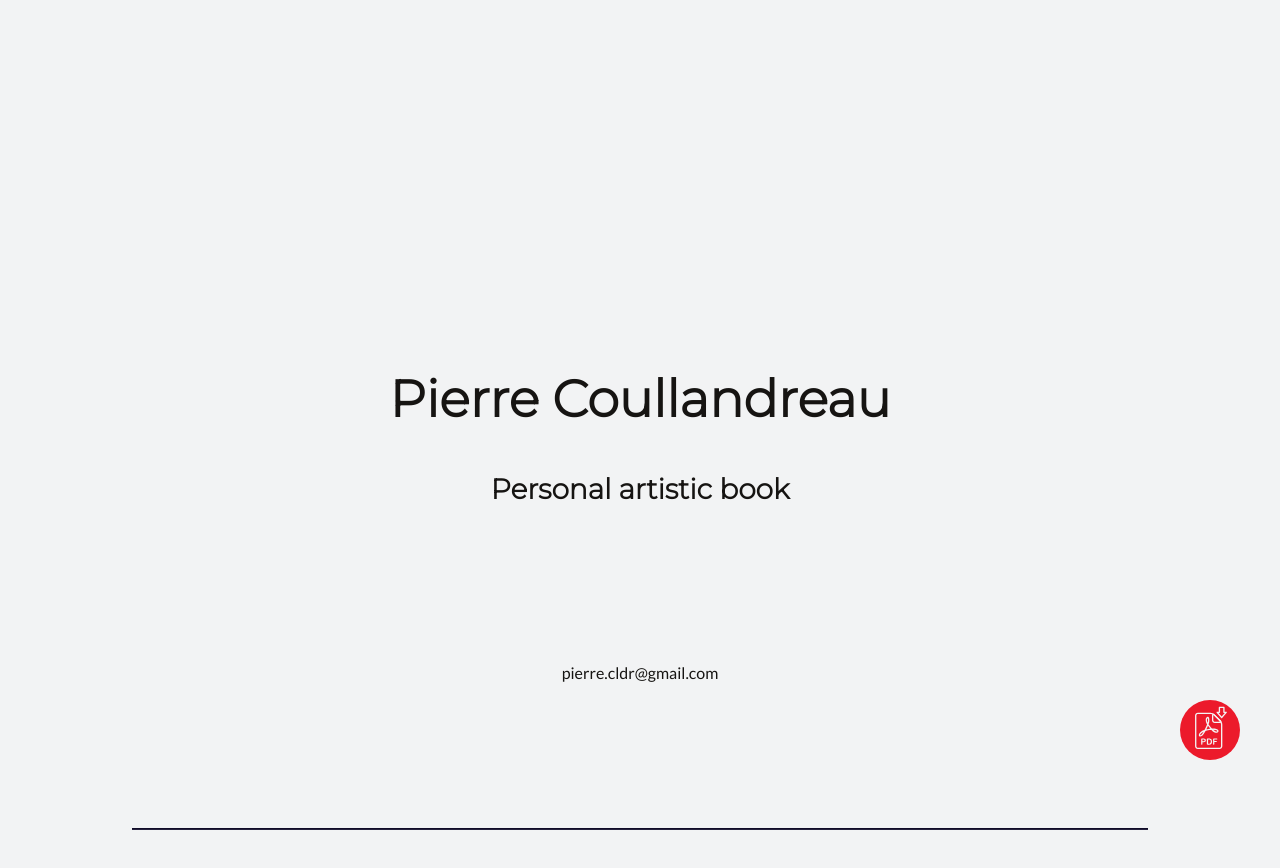
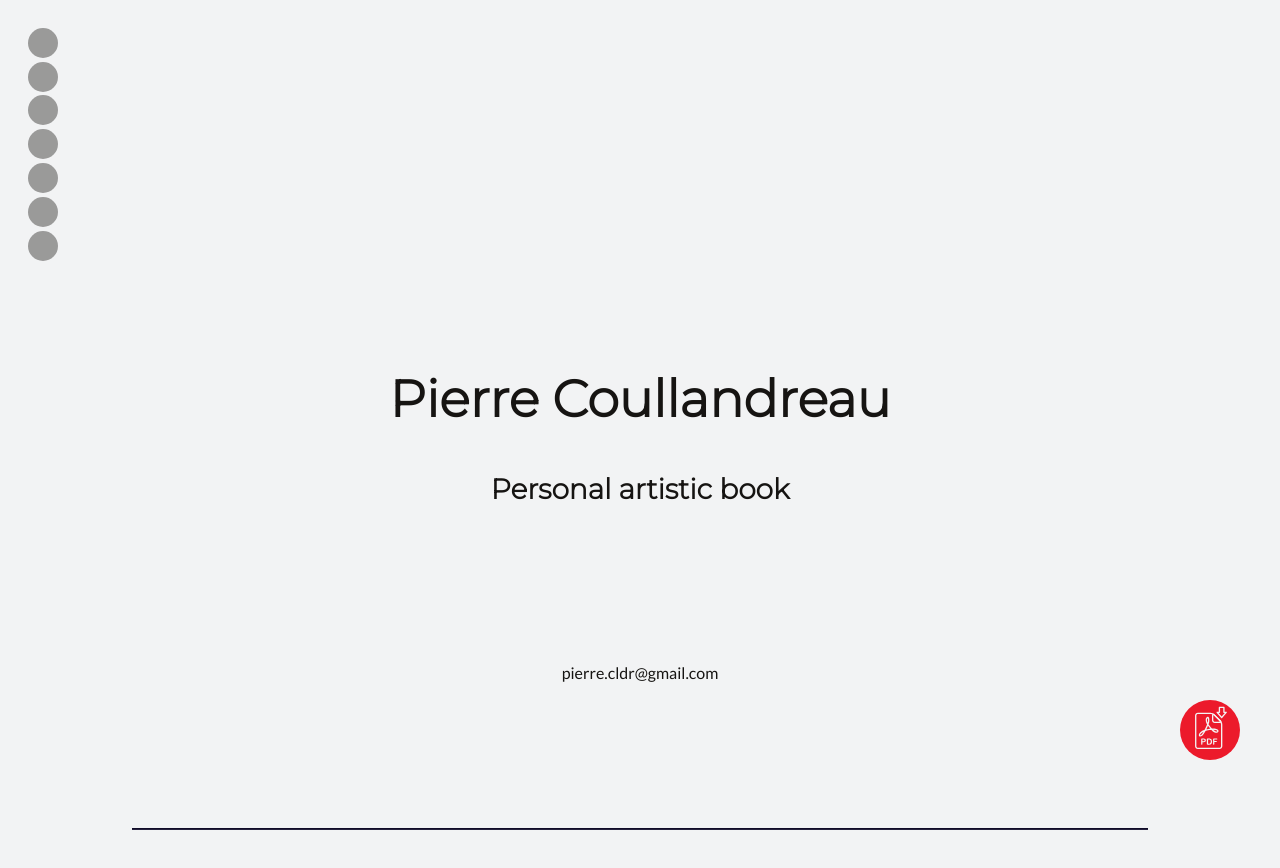
Before and after one commit to pcoullandreau/pcoullandreau.github.io, a React (Create React App) app: page / in a window 1280 px wide. Shown: the top 868 px of the page. Built offline with nearby package versions, Linux system fonts and the light colour scheme.

Commit message:
WIP: adding a nav bar to switch sections

```diff
--- a/src/App.js
+++ b/src/App.js
@@ -1,6 +1,7 @@
 import React from 'react';
 import './style.css';
 import Section from './Section.js';
+import SideNavBar from './SideNavBar.js';
 
 // pdf import
 // import portfolio from './portfolio.pdf'
@@ -13,6 +14,7 @@ class App extends React.Component {
 
 		this.state = {
 			'isReady':false,
+			'currentSection':'',
 			'scrollPosition':0,
 			'VideoAnchorPosition':0
 		};
@@ -30,6 +32,7 @@ class App extends React.Component {
 
 		}
 
+		window.addEventListener('scroll', this.handleScroll());
 		window.addEventListener("fullscreenchange", this.onFullScreenChange);
 		window.addEventListener("mozfullscreenchange", this.onFullScreenChange);
 		window.addEventListener("webkitfullscreenchange", this.onFullScreenChange);
@@ -37,6 +40,7 @@ class App extends React.Component {
 
 
 	componentWillUnmount() {
+		window.removeEventListener('scroll', this.handleScroll());
 		window.removeEventListener('fullscreenchange', this.onFullScreenChange);
 		window.removeEventListener('mozfullscreenchange', this.onFullScreenChange);
 		window.removeEventListener('webkitfullscreenchange', this.onFullScreenChange);
@@ -88,6 +92,17 @@ class App extends React.Component {
 		event.returnValue =  false;
 	}
 
+	handleScroll = event => {
+		console.log(event)
+	}
+
+	updateScrollPosition = targetSection => {
+		var scrollPosition = document.getElementById(targetSection).getBoundingClientRect().top;
+		this.setState({scrollPosition}, () => {
+			window.scrollBy(0, scrollPosition)
+		})
+
+	}
 
 	renderName = () => {
 		return (
@@ -121,7 +136,8 @@ class App extends React.Component {
 
 			return (
 				<React.Fragment>
-					{/*{ this.renderNavBar() }*/}
+					<SideNavBar config={this.config} selection={this.state.currentSection} updateScrollPosition={this.updateScrollPosition}/>
+
 					{/*Download PDF*/}
 				{/*<a href={portfolio} download="Pierre Coullandreau - Portfolio.pdf">*/}
 					<div id="pdf-button">
--- a/src/Section.js
+++ b/src/Section.js
@@ -146,7 +146,7 @@ class Section extends React.Component {
 
 		return (
 			<React.Fragment>
-				<div className="container">
+				<div className="container" id={target}>
 					<div className="block">
 						{ this.renderTitle(target) }
 					</div>
--- a/src/SideNavBar.js
+++ b/src/SideNavBar.js
@@ -4,47 +4,53 @@ import PropTypes from 'prop-types';
 
 class SideNavBar extends React.Component {
 
-	state = { activeItem: '',  'matchPages':{'':'home', '#graphs':'chart bar', '#help':'help'} };
+	state = {selected:''}
 
 	componentDidMount() {
 		this.onLocationChange();
 	}
 
-	componentDidUpdate() {
-		window.addEventListener('popstate', this.onLocationChange);
-	}
-
 	onLocationChange = () => {
-		var selectedPage = this.state.matchPages[window.location.hash];
-		this.setState({ activeItem: selectedPage });
+		var selectedSection = this.props.selection;
+		this.setState({ selected: selectedSection });
     };
 
 
-	handleItemClick = (e, { name, to }) => {
-		if (e.metaKey || e.ctrlKey) {
-			var target = window.location.href.replace('#', to)
-			window.open(target, "_blank")
-			return;
-		}
-
-		this.setState({ activeItem: name });
-		window.history.pushState({}, '', to);
-
-		const navEvent = new PopStateEvent('popstate');
-		window.dispatchEvent(navEvent);
+	handleItemClick = (e) => {
+		var targetSection = e.target.name
+		this.setState({selected:targetSection}, () => {
+			this.props.updateScrollPosition(targetSection)
+		});
 
 	}
 
 	render () {
 		return (
-			<React.Fragment>
-				<div style={{margin:'10px'}}>
-					<button></button>
-				</div>
-				<div style={{margin:'10px'}} >
-					<button></button>
-				</div>
-			</React.Fragment>
+			<div className="nav-bar">
+				{
+					React.Children.toArray(
+						Object.keys(this.props.config.sections).map((item, i) => {
+							var target = this.props.config.sections[item]
+							var backgroundColor = "#16141266";
+							if (this.state.selected === target) {
+								backgroundColor = "#EC1A2B";
+							}
+							return (
+								<React.Fragment>
+									<button
+										className="nav-bar-button"
+										id ={`nav-bar-button-${item}`}
+										name={target}
+										style = {{backgroundColor:backgroundColor}}
+										onClick={this.handleItemClick}
+									>
+									</button>
+								</React.Fragment>
+							)
+						})
+					)
+				}
+			</div>
 		);
 
 	}
@@ -53,6 +59,8 @@ class SideNavBar extends React.Component {
 // props validation
 SideNavBar.propTypes = {
    selection: PropTypes.string,
+   config:PropTypes.object,
+   updateScrollPosition:PropTypes.func
 }
 
 
--- a/src/style.css
+++ b/src/style.css
@@ -195,3 +195,32 @@ body {
 	z-index: 100;
 	filter: brightness(0) saturate(100%) invert(100%) sepia(1%) saturate(1603%) hue-rotate(176deg) brightness(96%) contrast(99%);
 }
+
+.nav-bar {
+	position: fixed;
+	left: 3vh;
+	top: 3vh;
+	width: 3%;
+}
+
+.nav-bar-button {
+	margin-left: auto;
+	margin-right: auto;
+	display: block;
+	margin-top: 10%;
+	height: 30px;
+	width: 30px;
+	border-radius: 50%;
+	border: none;
+	background-color: #16141266;
+	z-index: 10;
+}
+
+
+/*.nav-bar-button:hover {
+	cursor: pointer;
+	height: 40px;
+	width: 40px;
+	background-color: #EC1A2B;
+	transition: .5s ease;
+}*/
```
